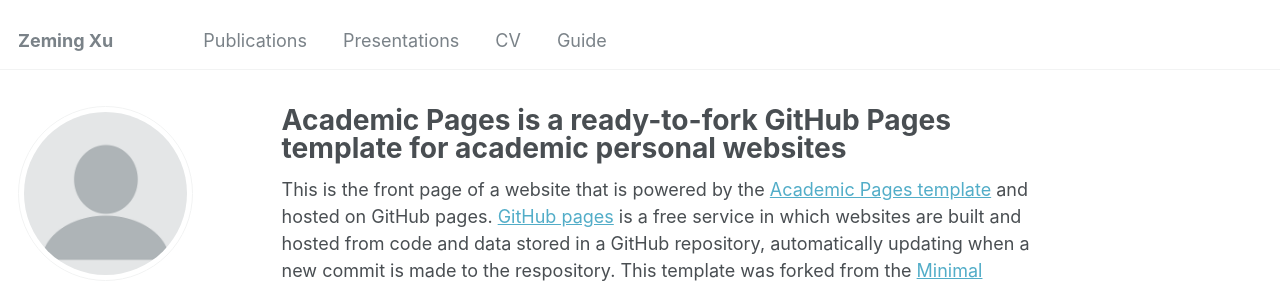
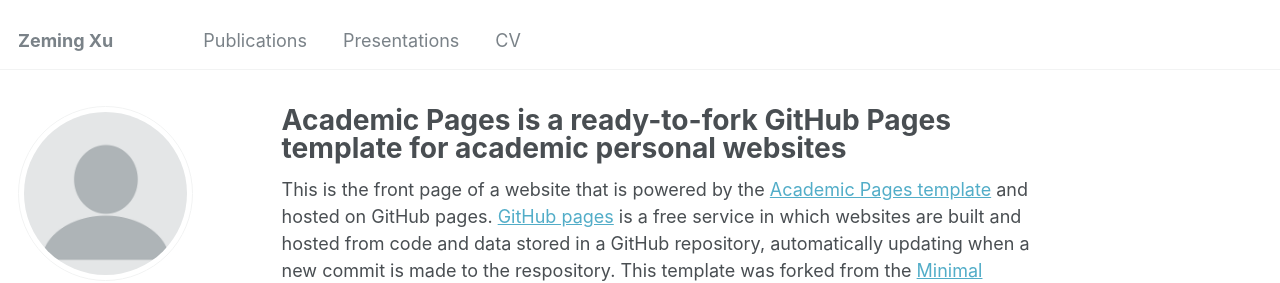
Before and after one commit to xu-zeming/xu-zeming.github.io, a Jekyll site: the page built from _pages/about.md, in a window 1280 px wide. Shown: the top 283 px of the page. Built offline with Jekyll 4.4.1, drawn with Linux system fonts in a browser that asks for light colours; some web fonts are replaced.

Commit message:
Update navigation.yml

```diff
--- a/_data/navigation.yml
+++ b/_data/navigation.yml
@@ -4,10 +4,7 @@ main:
     url: /publications/
 
   - title: "Presentations"
-    url: /talks/
+    url: /presentations/
 
   - title: "CV"
     url: /cv/
-
-  - title: "Guide"
-    url: /markdown/
```
